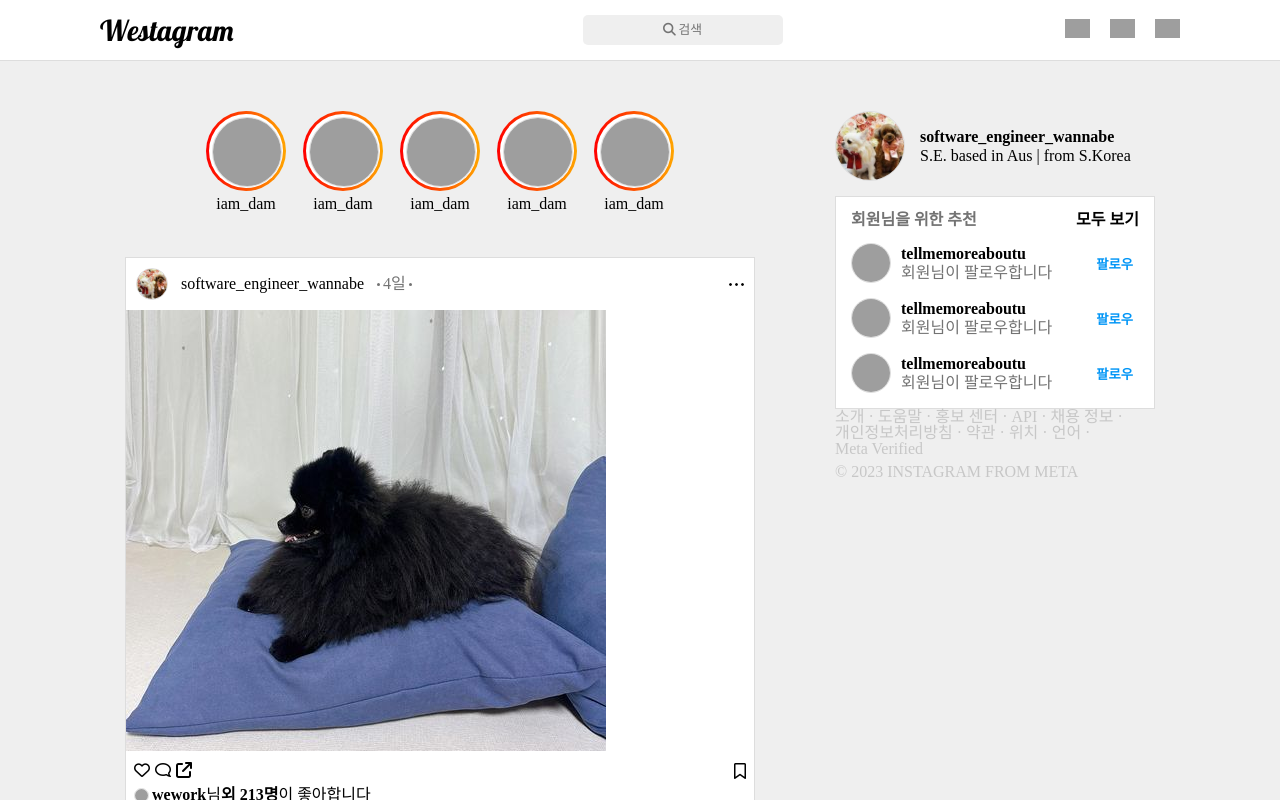
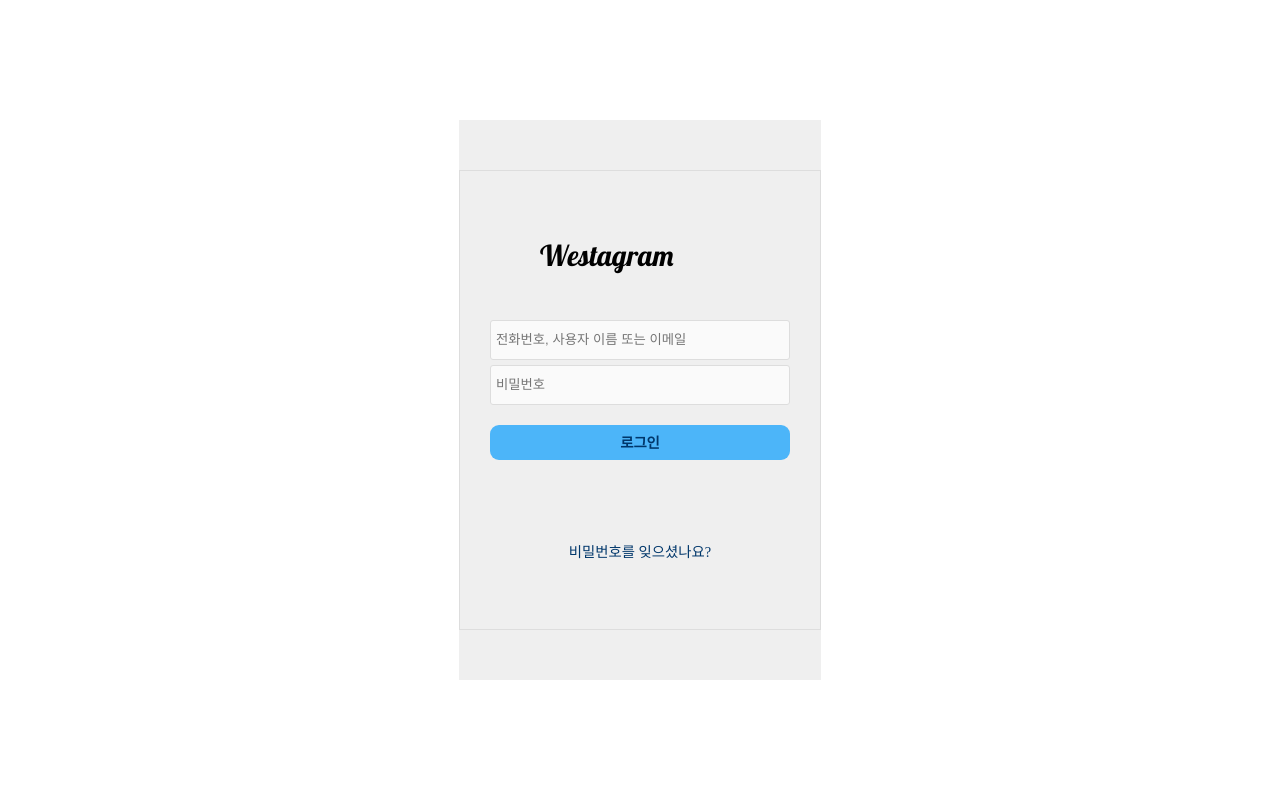
Before and after one commit to yoohmoon/westagram-react, a React (Create React App) app: page / in a window 1280 px wide. Shown: the top 800 px of the page. Built offline with nearby package versions, Linux system fonts and the light colour scheme; grey boxes are pictures that could not be loaded.

Commit message:
ADD: Router.js 추가/ MODIFY: Link, useNavigate() 훅 통한 로그인 버튼 페이지 이동 구현

```diff
--- a/package.json
+++ b/package.json
@@ -8,6 +8,7 @@
     "@testing-library/user-event": "^13.5.0",
     "react": "^18.2.0",
     "react-dom": "^18.2.0",
+    "react-router-dom": "^6.10.0",
     "react-scripts": "5.0.1",
     "web-vitals": "^2.1.4"
   },
--- /dev/null
+++ b/src/Router.js
@@ -0,0 +1,17 @@
+import React from "react";
+import { BrowserRouter, Routes, Route } from "react-router-dom";
+import Login from "./pages/Login/Login";
+import Main from "./pages/Main/Main";
+
+const Router = () => {
+  return (
+    <BrowserRouter>
+      <Routes>
+        <Route path="/" element={<Login />} />
+        <Route path="/main" element={<Main />} />
+      </Routes>
+    </BrowserRouter>
+  );
+};
+
+export default Router;
--- a/src/index.js
+++ b/src/index.js
@@ -4,6 +4,7 @@ import Login from "./pages/Login/Login";
 import Main from "./pages/Main/Main";
 import "./styles/common.css";
 import "./styles/reset.css";
+import Router from "./Router";
 
 const root = ReactDOM.createRoot(document.getElementById("root"));
-root.render(<Main />);
+root.render(<Router />);
--- a/src/pages/Login/Login.js
+++ b/src/pages/Login/Login.js
@@ -1,7 +1,10 @@
 import React from "react";
 import "./Login.css";
+import { Link, useNavigate } from "react-router-dom";
 
 function Login() {
+  const navigate = useNavigate();
+
   return (
     <div className="mainWrapper">
       <main>
@@ -21,7 +24,14 @@ function Login() {
               <input type="password" minlength="1" placeholder="비밀번호" />
             </div>
             <div>
-              <button>로그인</button>
+              <button
+              /* onClick={() => {
+                  navigate("/main");
+                }} */
+              >
+                <Link to="/main">로그인</Link>
+                {/* 로그인 */}
+              </button>
             </div>
           </form>
           <a href="#">비밀번호를 잊으셨나요?</a>
```
Also changed, not shown: 1 other file (tests, documents, lock files or other folders).
